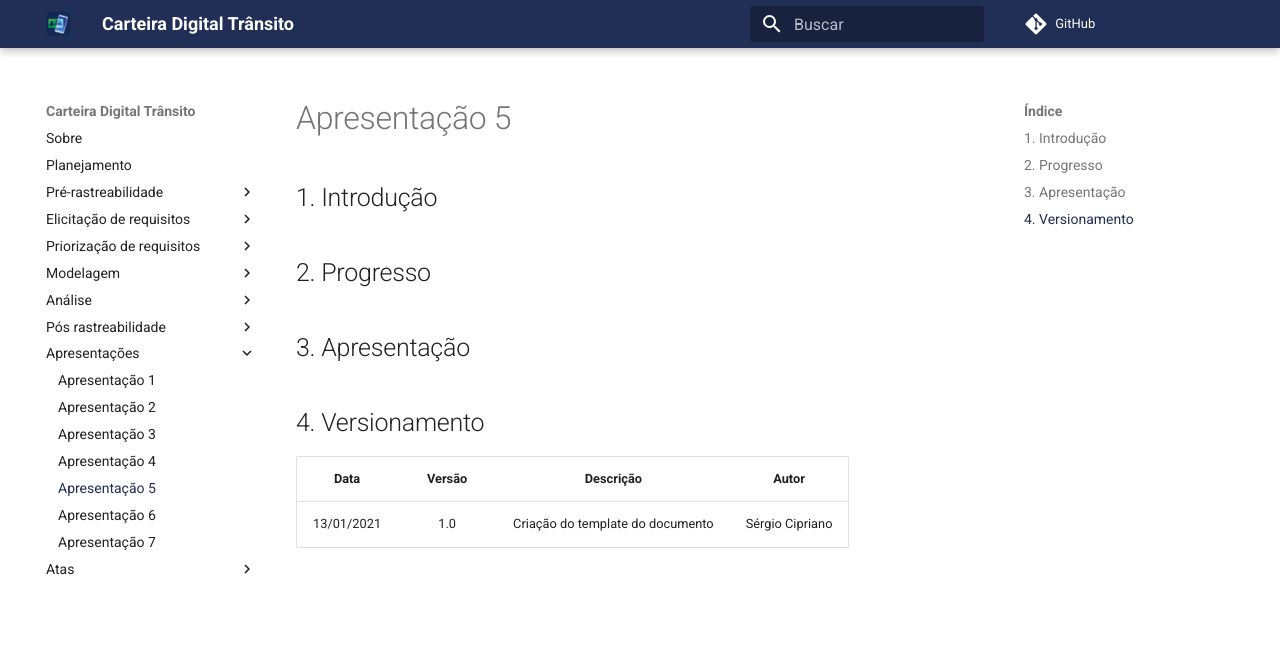
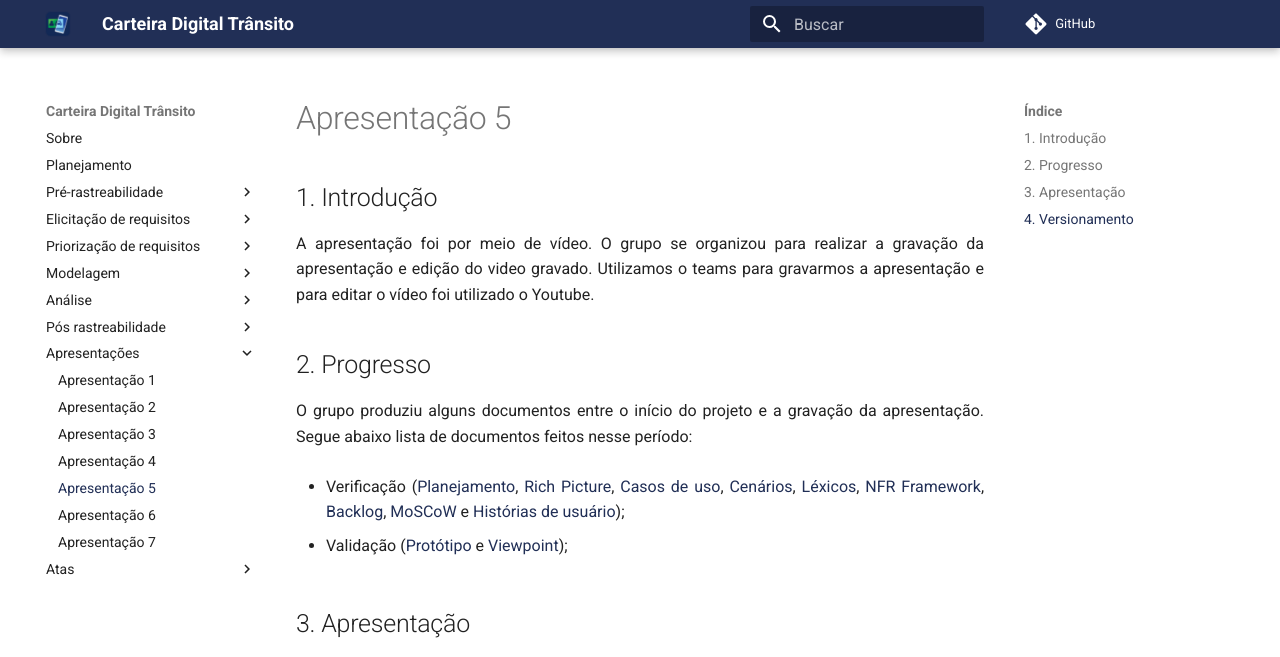
Before and after one commit to sergiosacj/2020.2-CarteiraDigitalTransito, an MkDocs documentation site: the page built from docs/apresentacoes/apresentacao_5.md, in a window 1280 px wide and 1383 px high. Shown: the top 657 px of the window. Built offline with MkDocs 1.6.1 and Material for MkDocs 9.7.7, drawn with Linux system fonts in a browser that asks for light colours; comment, search, counter and statistics services are not loaded; some of the changed text lies outside the part shown; grey boxes are pictures that could not be loaded.

Commit message:
(#84) adição vídeo 5

```diff
--- a/docs/apresentacoes/apresentacao_5.md
+++ b/docs/apresentacoes/apresentacao_5.md
@@ -2,12 +2,25 @@
 
 ## 1. Introdução
 
+A apresentação foi por meio de vídeo. O grupo se organizou para realizar a gravação da apresentação e edição do video gravado. Utilizamos o teams para gravarmos a apresentação e para editar o vídeo foi utilizado o Youtube.
+
 ## 2. Progresso
+
+O grupo produziu alguns documentos entre o início do projeto e a gravação da apresentação. Segue abaixo lista de documentos feitos nesse período:
+
+- Verificação ([Planejamento](https://requisitos-de-software.github.io/2020.2-CarteiraDigitalTransito/analise/verificacao/planejamento/), [Rich Picture](https://requisitos-de-software.github.io/2020.2-CarteiraDigitalTransito/analise/verificacao/rich_picture/), [Casos de uso](https://requisitos-de-software.github.io/2020.2-CarteiraDigitalTransito/analise/verificacao/caso_de_uso/), [Cenários](https://requisitos-de-software.github.io/2020.2-CarteiraDigitalTransito/analise/verificacao/cenario/), [Léxicos](https://requisitos-de-software.github.io/2020.2-CarteiraDigitalTransito/analise/verificacao/lexico/), [NFR Framework](https://requisitos-de-software.github.io/2020.2-CarteiraDigitalTransito/analise/verificacao/nfr_framework/), [Backlog](https://requisitos-de-software.github.io/2020.2-CarteiraDigitalTransito/analise/verificacao/backlog/), [MoSCoW](https://requisitos-de-software.github.io/2020.2-CarteiraDigitalTransito/analise/verificacao/moscow/) e [Histórias de usuário](https://requisitos-de-software.github.io/2020.2-CarteiraDigitalTransito/analise/verificacao/historia_de_usuario/));
+
+- Validação ([Protótipo](https://requisitos-de-software.github.io/2020.2-CarteiraDigitalTransito/analise/validacao/prototipo/) e [Viewpoint](https://requisitos-de-software.github.io/2020.2-CarteiraDigitalTransito/analise/validacao/viewpoint/));
 
 ## 3. Apresentação
 
+<iframe width="560" height="315" src="https://www.youtube.com/embed/7mmKGDa7qus" frameborder="0" allow="accelerometer; autoplay; clipboard-write; encrypted-media; gyroscope; picture-in-picture" allowfullscreen></iframe>
+
 ## 4. Versionamento
 
-|Data|Versão|Descrição|Autor|
-|:-:|:-:|:-:|:-:|
-|13/01/2021|1.0|Criação do template do documento|Sérgio Cipriano|
+|    Data    | Versão |            Descrição             |      Autor      |
+| :--------: | :----: | :------------------------------: | :-------------: |
+| 13/01/2021 |  1.0   | Criação do template do documento | Sérgio Cipriano |
+| 15/04/2021 |  1.1   |  Gravação do vídeo   |Todos integrantes|
+| 15/04/2021 |  1.2   |  Edição do vídeo   |   Estevão Reis    |
+| 15/04/2021 |  1.3   |  Adição do vídeo e dos tópicos   |   Emily Dias    |
```
